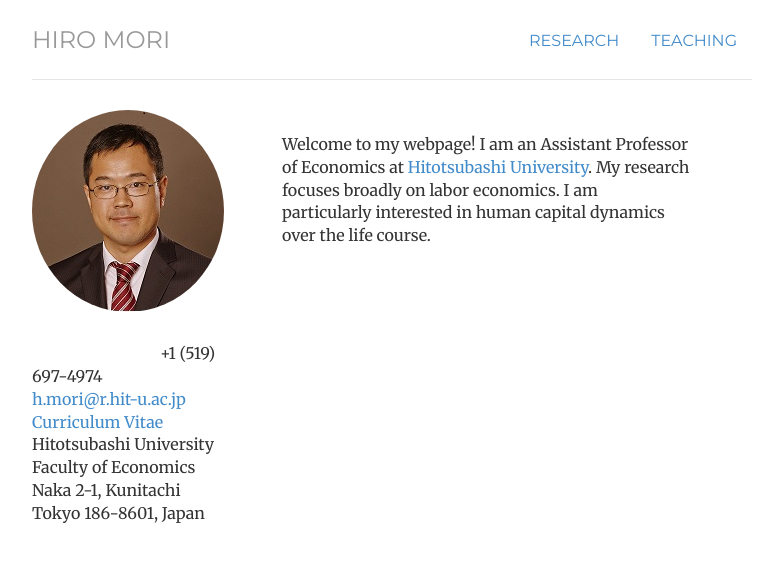
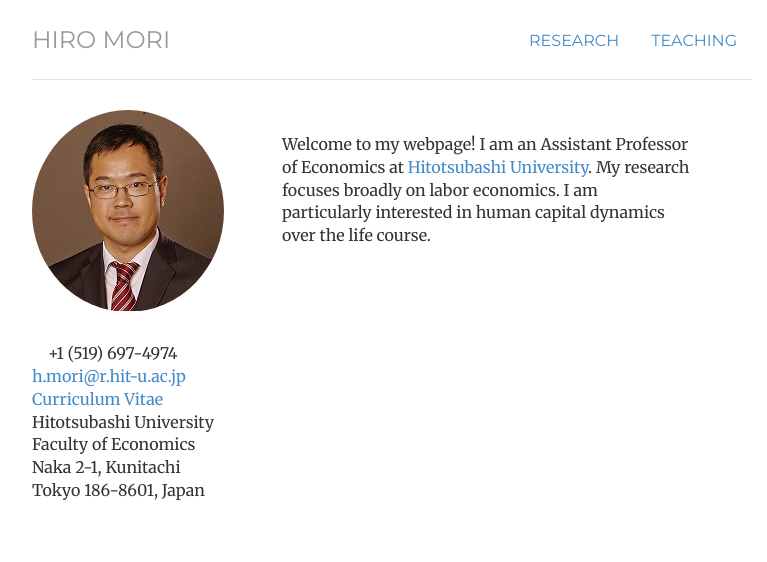
Before and after one commit to morihiroaki/morihiroaki.github.io, a Jekyll site: the page built from index.html, in a window 1280 px wide. Shown: the top 562 px of the page, without its empty margins (248-1015 px from the left). Built offline with Jekyll 4.4.1, drawn with Linux system fonts in a browser that asks for light colours.

Commit message:
Update index.html

```diff
--- a/index.html
+++ b/index.html
@@ -12,7 +12,7 @@ description:
                   	<img  class="img-circle avatar" alt="Hiro Mori" src="files/portrait.jpg">
                     <div class="contact-item">
                       <div class="icon pull-left text-left"><span class="fa fa-phone fa-fw"></span></div>
-                      <div class="description pull-left">  <span style="margin-right: 8em;"></span> +1 (519) 697-4974</div>
+                      <div class="description pull-left">  <span style="margin-right: 1em;"></span> +1 (519) 697-4974</div>
                     </div>
                     <br>
                     <div class="contact-item">
```
